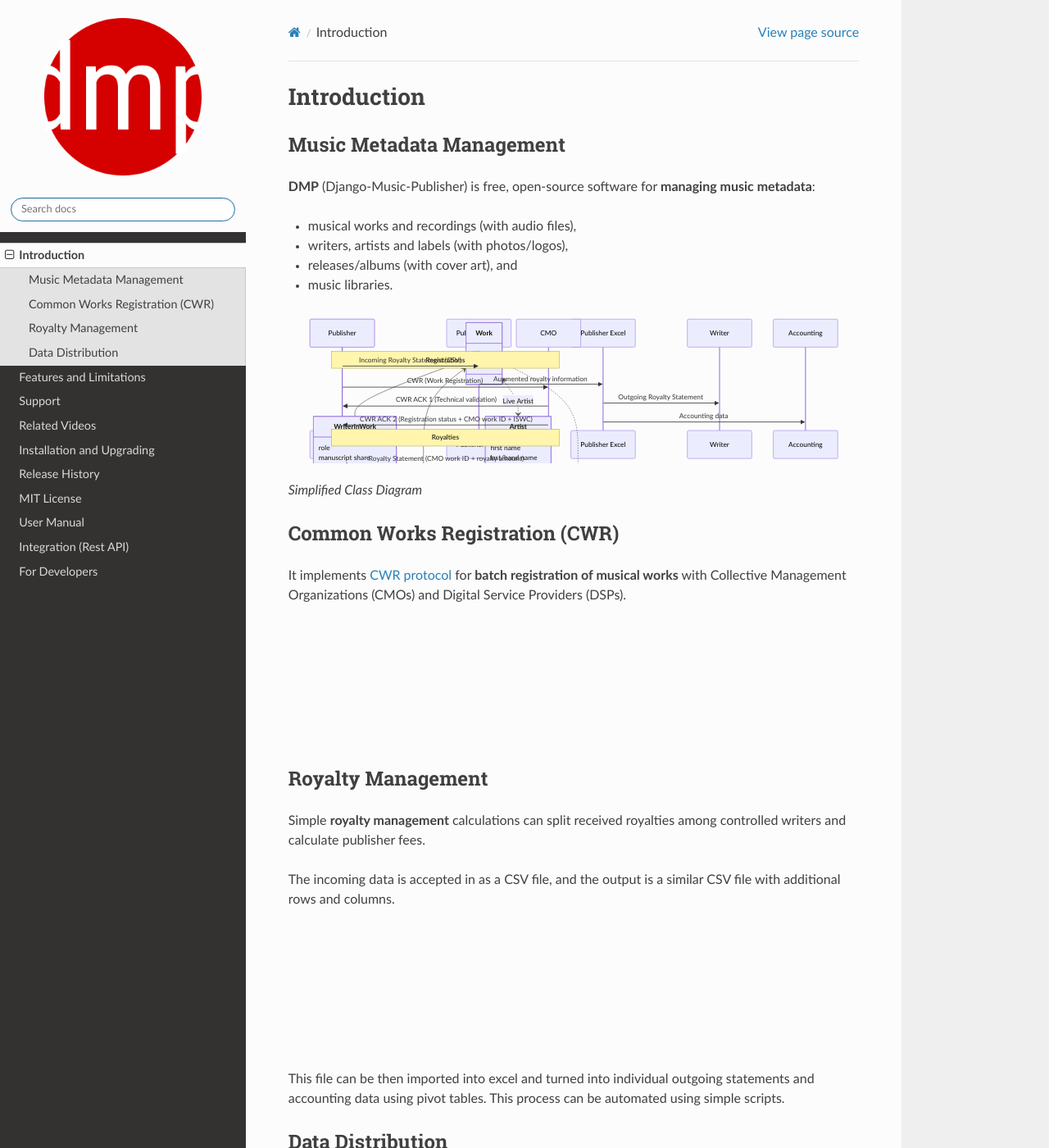
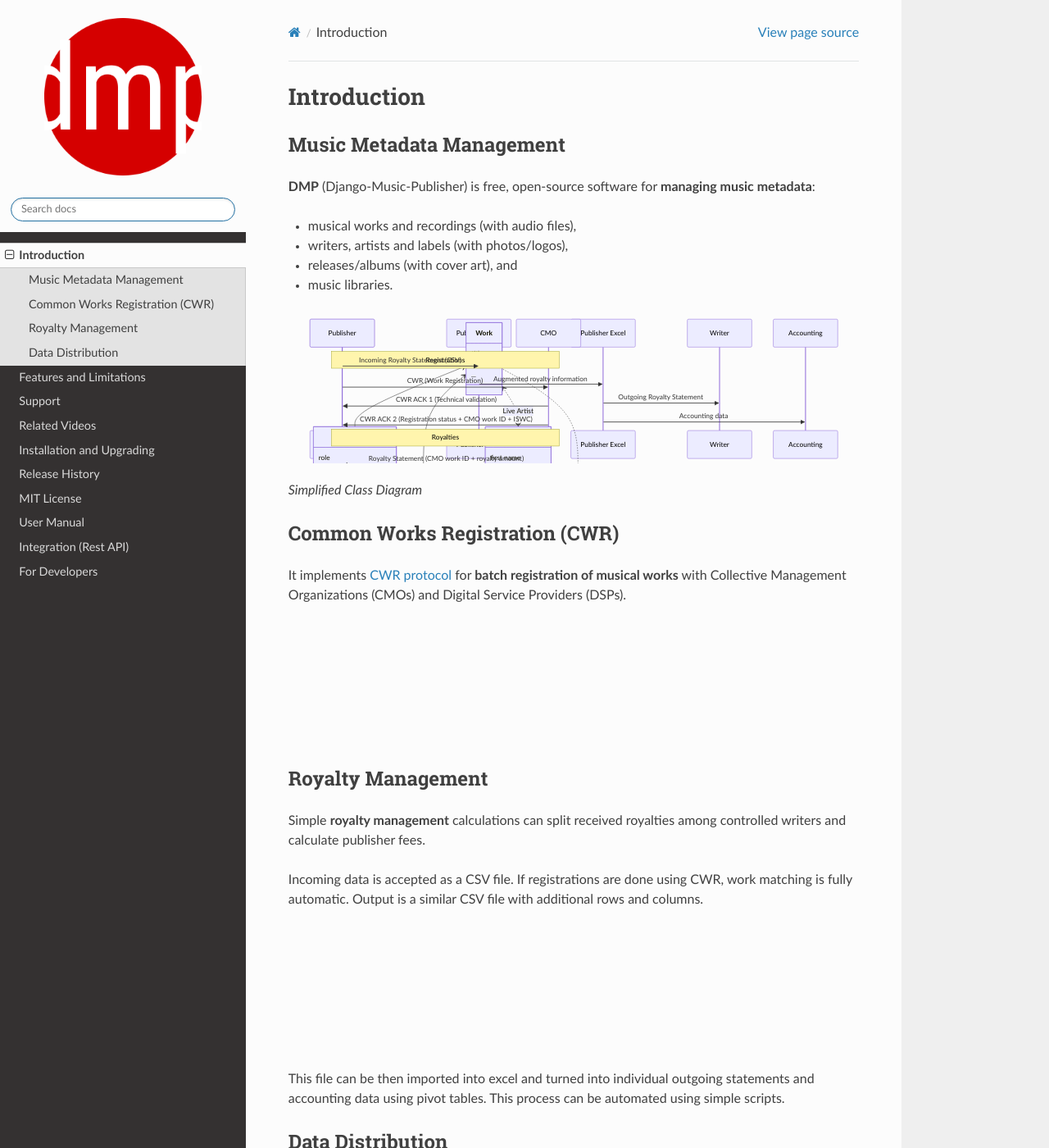
Before and after one commit to matijakolaric-com/django-music-publisher, a Sphinx documentation site: the page built from docs/introduction.rst, in a window 1280 px wide and 1400 px high. Shown: the whole window at 82% size. Built offline with Sphinx 7.4.7 and the Read the Docs theme 2.0.0, drawn with Linux system fonts in a browser that asks for light colours.

Commit message:
Documentation improvements

```diff
--- a/docs/introduction.rst
+++ b/docs/introduction.rst
@@ -21,33 +21,40 @@
             first name
             last name
             IPI
-            CMOs
+            CMO aff.
+            ...
         }
         class Work {
             title
             ISWC
+            ...
         }
         class Recording {
             recording title
             version title
             ISRC
+            ...
         }
         class Artist {
             first name
             last/band name
             ISNI
+            ...
         }
         class GeneralAgreement {
             publisher fee
+            ...
         }
         class WriterInWork {
             role
             manuscript share
             controlled
+            ...
         }
         class Release {
-             title
-             date
+            title
+            date
+            ...
         }
         class Label {
             name
@@ -90,9 +97,10 @@
 Simple **royalty management** calculations can split received royalties among controlled
 writers and calculate publisher fees.
 
-The incoming data is accepted in
-as a CSV file, and the output is a similar CSV file with additional rows and
-columns.
+Incoming data is accepted
+as a CSV file. If registrations are done using CWR,
+work matching is fully automatic.
+Output is a similar CSV file with additional rows and columns.
 
 .. mermaid::
 
```
Also changed, not shown: docs/features.rst (+3 -5 lines).
